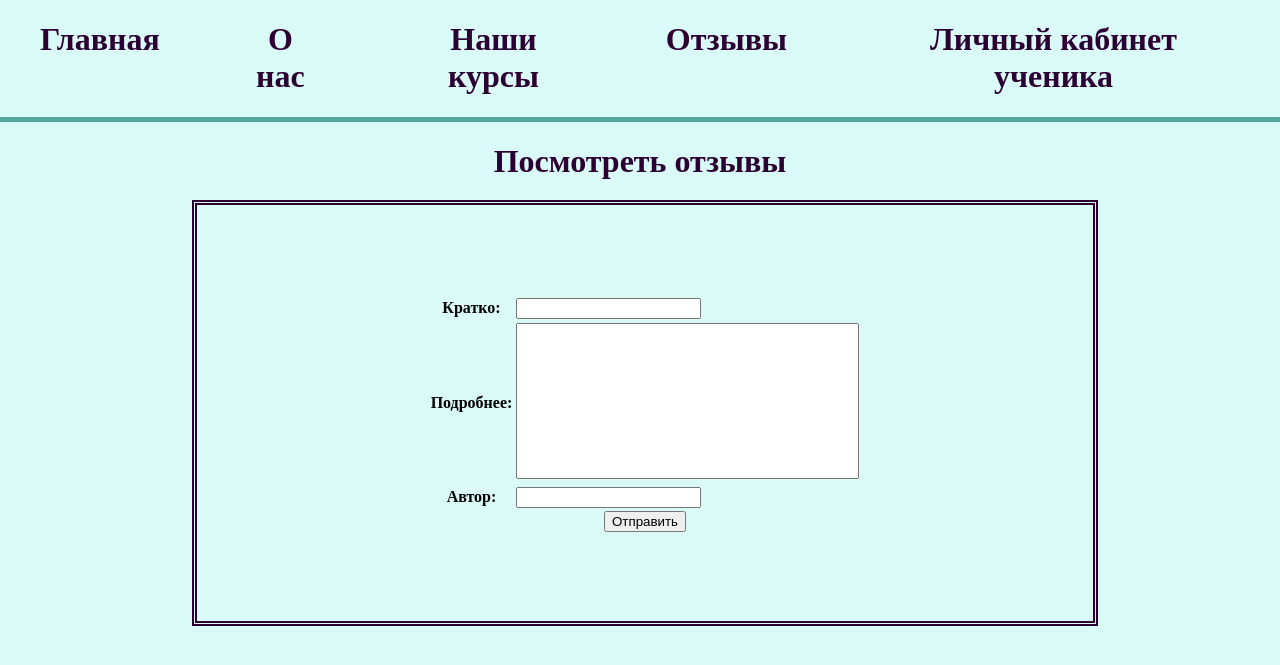
After one commit to FlavaClover/WebSchool, a Django app: page /sendfeedback/ in a window 1280 px wide. The commit adds this page. Shown: the top 665 px of the page. Run offline with Django 3.2, Linux system fonts and the light colour scheme.

Commit message:
Added feedback and form for sending feedbacks

```diff
--- a/WebSchool/WebSchool/settings.py
+++ b/WebSchool/WebSchool/settings.py
@@ -38,7 +38,7 @@ INSTALLED_APPS = [
     'django.contrib.sessions',
     'django.contrib.messages',
     'django.contrib.staticfiles',
-    'school'
+    'school',
 ]
 
 MIDDLEWARE = [
--- a/WebSchool/WebSchool/urls.py
+++ b/WebSchool/WebSchool/urls.py
@@ -22,4 +22,5 @@ urlpatterns = [
     path('', views.index, name='home'),
     path('news/<int:id_news>', views.news_view, name='news_page'),
     path('feedbacks/', views.feedbacks, name='feedbacks'),
+    path('sendfeedback/', views.send_feedback, name='send_feedback'),
 ]
--- a/WebSchool/school/views.py
+++ b/WebSchool/school/views.py
@@ -1,6 +1,8 @@
+import datetime
+
 from django.shortcuts import render
 from django.http import HttpResponse
-from school.models import News
+from school.models import News, Feedback
 from django.core.paginator import Paginator, EmptyPage, PageNotAnInteger
 from school import forms
 
@@ -16,10 +18,8 @@ def index(request) -> HttpResponse:
     try:
         news = paginator.page(page)
     except PageNotAnInteger:
-        # Если страница не является целым числом, поставим первую страницу
         news = paginator.page(1)
     except EmptyPage:
-        # Если страница больше максимальной, доставить последнюю страницу результатов
         news = paginator.page(paginator.num_pages)
     return render(request, "html/index.html", context={"News": news, 'page': page})
 
@@ -31,4 +31,27 @@ def news_view(request, id_news: int) -> HttpResponse:
 
 
 def feedbacks(request) -> HttpResponse:
-    return render(request, "html/feedbacks.html", context={"FeedbackForm": forms.Feedbacks})
+    """Отзывы"""
+    objects = Feedback.objects.all()
+    objects = list(reversed(objects))
+    paginator = Paginator(objects, 3)
+    page = request.GET.get('page')
+    try:
+        feedbacks_models = paginator.page(page)
+    except PageNotAnInteger:
+        feedbacks_models = paginator.page(1)
+    except EmptyPage:
+        feedbacks_models = paginator.page(paginator.num_pages)
+    return render(request, "html/feedbacks.html", context={"Feedbacks": feedbacks_models, 'page': page})
+
+
+def send_feedback(request) -> HttpResponse:
+    if request.POST:
+        short = request.POST.get('title')
+        content = request.POST.get('content')
+        author = request.POST.get('author')
+        date = datetime.date.today()
+        f = Feedback.objects.create(title=short, content=content, author=author, date=date)
+        f.save()
+
+    return render(request, "html/send_feedback.html", context={"FeedbackForm": forms.Feedbacks})
--- a/WebSchool/static/css/main.css
+++ b/WebSchool/static/css/main.css
@@ -9,6 +9,7 @@ h1{
     display: inline-flex;
     background-color: #D9FAF7;
     min-width: 100%;
+    max-width: 100%;
     text-align: center;
     /*border: 5px outset #7AFAED;*/
     border-bottom: 5px outset #7AFAED;
@@ -19,18 +20,19 @@ h1{
 }
 .a_header
 {
-    color: white;
-    margin: 0 30px;
+    margin: 0 40px;
+    text-decoration: none;
+}
+.a_content{
     text-decoration: none;
 }
 .div_content
 {
 
-    position: fixed;
-    top: 20%;
+    position: absolute;
+    top: 25%;
     left: 15%;
     width: 70%;
-    max-height: 70%;
     border: 5px double #2D0034;
     /*background-color: gray;*/
 }
@@ -43,12 +45,16 @@ h1{
 
 }
 .div_feedback{
-    display: inline-flex;
     background-color: #D9FAF7;
     width: 100%;
     height: 100%;
     border-bottom: 4px double #2D0034;
 }
+.div_feedback_content{
+    text-align: center;
+}
+
+
 .div_news
 {
     display: inline-flex;
@@ -103,3 +109,17 @@ h1{
     text-align: center;
     font-size: 14pt;
 }
+
+textarea{
+    max-width: 100%;
+    max-height: 100%;
+    resize: none;
+}
+form{
+    padding: 10%;
+}
+form .input_submit {
+  display: block;
+  margin-left: auto;
+  margin-right: auto;
+}
--- /dev/null
+++ b/WebSchool/templates/html/send_feedback.html
@@ -0,0 +1,15 @@
+{% extends "html/base.html" %}
+{% block Title %} Оставить отзыв {% endblock Title %}
+{% block Content %}
+      <a class="a_content" href="{% url 'feedbacks' %}"><h1 align="center">Посмотреть отзывы</h1></a>
+    <div class="div_content">
+         <form method="post">
+             {% csrf_token %}
+             <table align="center">
+                 {{ FeedbackForm }}
+             </table>
+            <input class="input_submit" type="submit" value="Отправить">
+         </form>
+    </div>
+
+{% endblock Content %}
```
Also changed, not shown: WebSchool/templates/html/feedbacks.html (+12 -0 lines).
